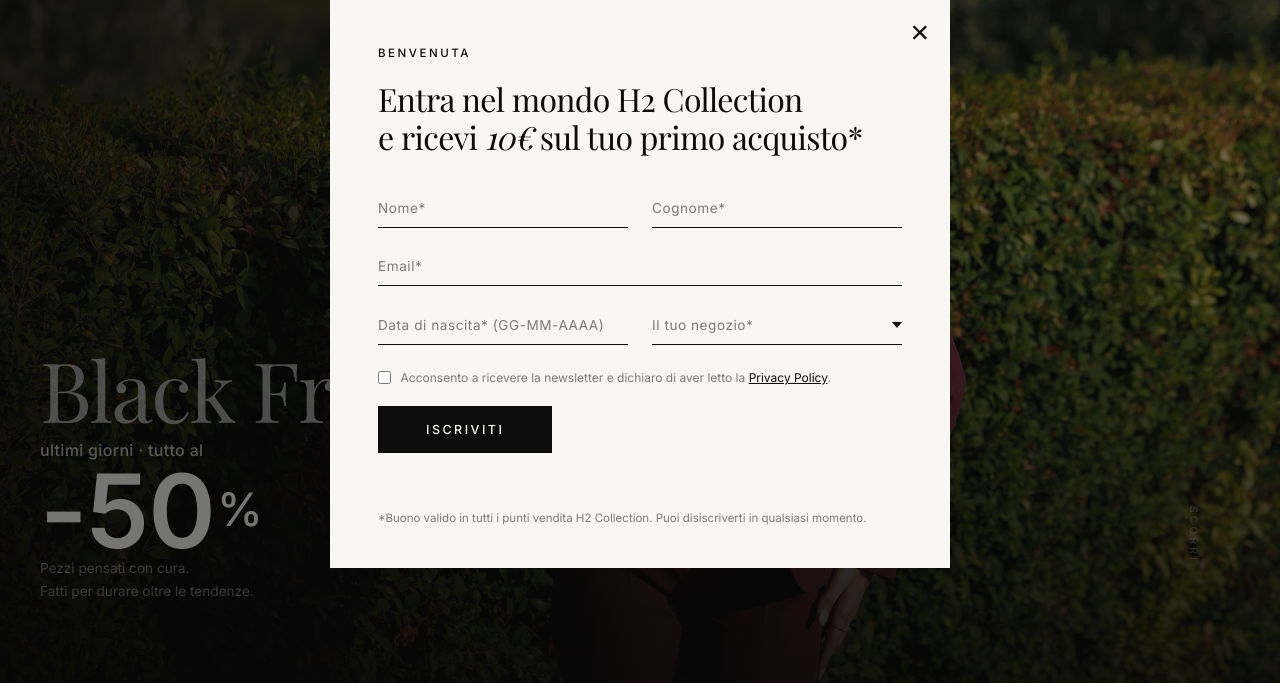
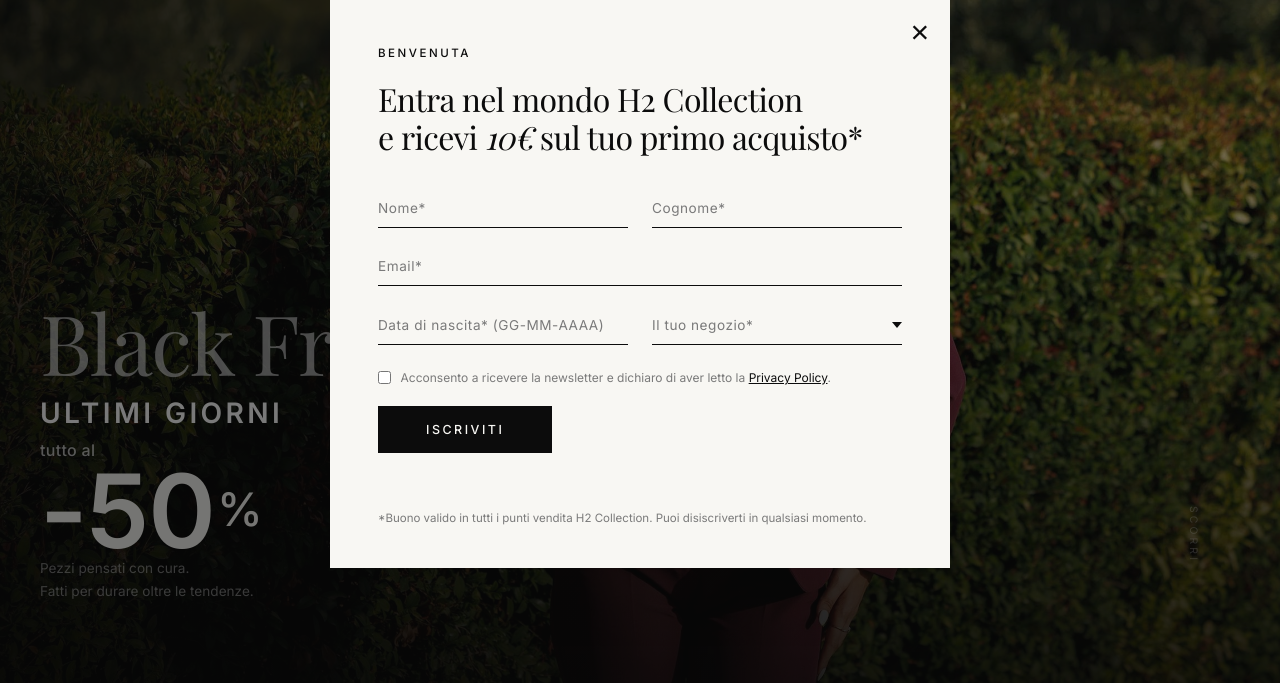
Before and after one commit to imlilooo/h2collection-website, a plain HTML site: page index.html in a window 1280 px wide. Shown: the part 117-800 px from the top of the page. Drawn offline with nearby package versions, Linux system fonts and the light colour scheme; a web font is replaced by a local one.

Commit message:
Hero: ULTIMI GIORNI in evidenza
Co-Authored-By: Claude Opus 5.5 <noreply@anthropic.com>
Claude-Session: https://claude.ai/code/session_01TsUR6WU7e7dVD7CYv8qG4B

```diff
--- a/index.html
+++ b/index.html
@@ -51,7 +51,8 @@
     <div class="hero-content">
       <div class="saldi-block">
   <span class="saldi-title-cursive">Black Friday</span>
-  <span class="saldi-sub saldi-sub-top">ultimi giorni · tutto al</span>
+  <span class="saldi-lastdays">ULTIMI GIORNI</span>
+  <span class="saldi-sub saldi-sub-top">tutto al</span>
   <span class="saldi-percent">-50<span class="pct">%</span></span>
 </div>
 <div class="hero-foot">
--- a/style.css
+++ b/style.css
@@ -1244,3 +1244,4 @@ body.nlp-lock { overflow: hidden; }
   .nlp-btn { align-self: stretch; }
 }
 .saldi-sub.saldi-sub-top { margin-top: 0.6rem; margin-bottom: 0.2rem; }
+.saldi-lastdays { display: block; font-family: 'Inter', sans-serif; font-size: clamp(1.2rem, 2.2vw, 1.8rem); font-weight: 600; letter-spacing: 0.12em; color: #fff; margin-top: 0.8rem; }
```
